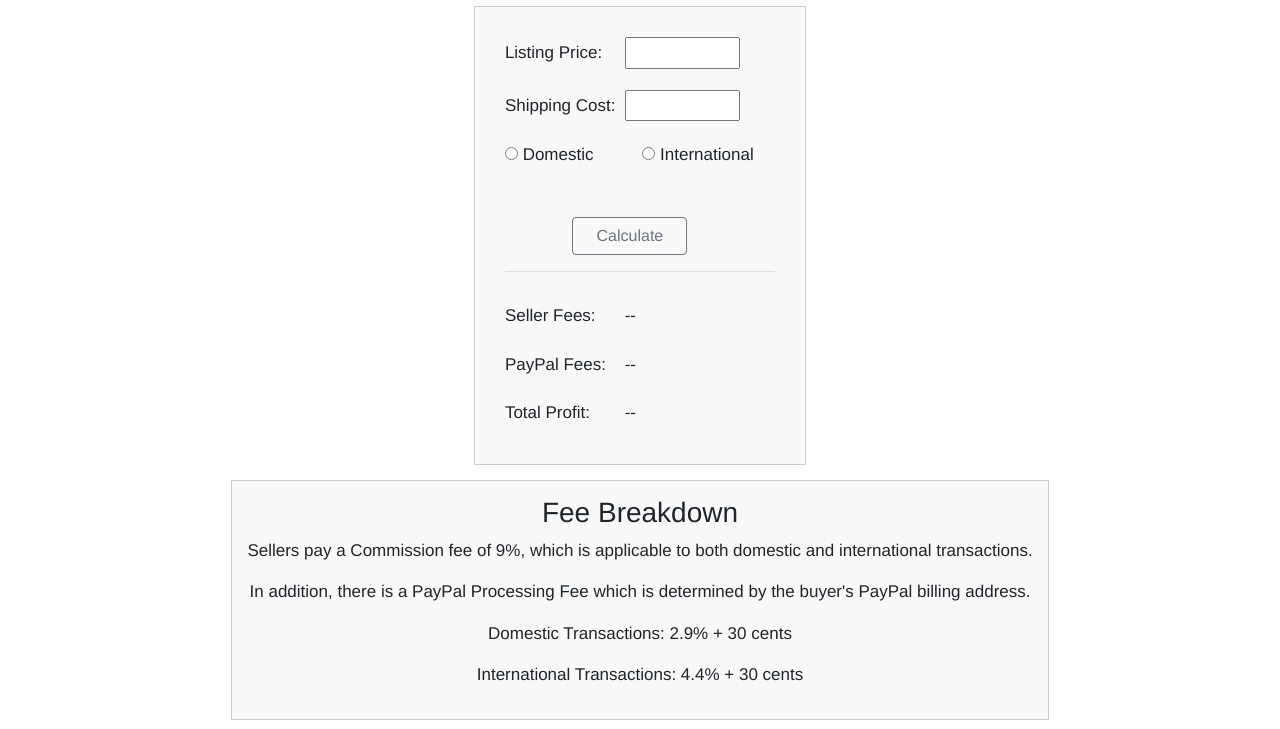
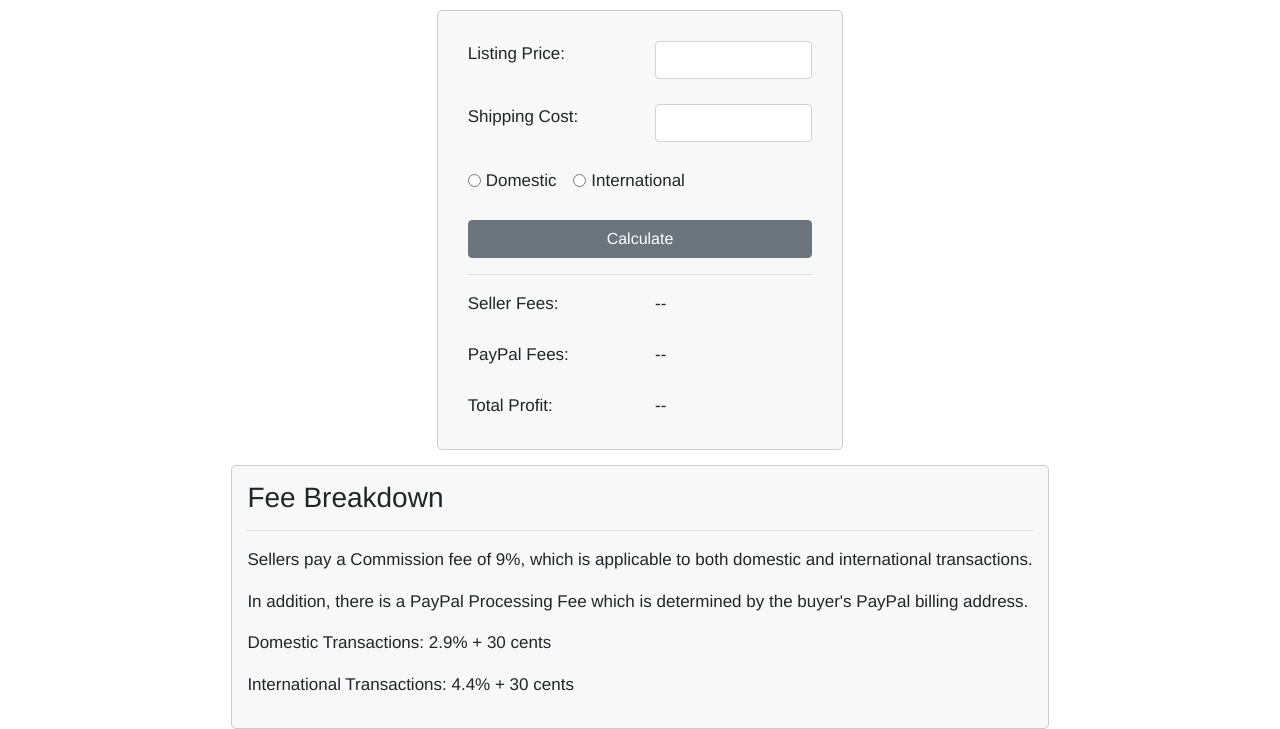
Before and after one commit to malcolmbus/Seller-Fee-Calculator, a plain HTML site: page index.html in a window 1280 px wide. Shown: the part 195-924 px from the top of the page. Drawn offline with nearby package versions, Linux system fonts and the light colour scheme.

Commit message:
Updated the styling of the application using Bootstrap.

```diff
--- a/index.html
+++ b/index.html
@@ -15,47 +15,84 @@
       <button class="tab" id="depoptab"  onclick="openTab('depop', this)">Depop</button>
     </div>
     <br>
+
     <div class="heading-container">
       <img id="grailed" class="img-responsive storetitle" src="grailed-logo.png" alt="Grailed Fees">
       <img id="depop" class="img-responsive storetitle" src="depop-logo.png" alt="Depop Fees">
     </div>
+    <br>
 
-    <br>
       <form id="form1" action="index.html" method="post">
-        <div class=" form-group">
+        <div class="row">
+          <div class="col">
           <label for="listprice">Listing Price:</label>
-          <input type="number" id="listprice" name="listprice">
         </div>
-        <div class="form-group">
+        <div class="col">
+          <input type="number" id="listprice" class="form-control" name="listprice" required>
+        </div>
+      </div>
+      <br>
+
+        <div class="row">
+          <div class="col">
           <label for="shipcost">Shipping Cost:</label>
-          <input type="number" id="shipcost" name="shipcost">
         </div>
-        <div id="radio-container" class="form-group">
-          <input type="radio" id="domestic" name="location" value="domestic">
-          <label class="radiolabel" for="domestic">Domestic</label>
-          <input type="radio" id="international" name="location" value="international">
-          <label class="radiolabel" for="international">International</label>
+          <div class="col">
+          <input type="number" id="shipcost" class="form-control" name="shipcost" required>
         </div>
+      </div>
+      <br>
+      <div id="radio-container">
+        <div class="form-check form-check-inline">
+          <input type="radio" id="domestic" class="form-check-input" name="location" value="domestic">
+          <label class="form-check-label" for="domestic">Domestic</label>
+        </div>
+        <div class="form-check form-check-inline">
+          <input type="radio" id="international" class="form-check-input" name="location" value="international">
+          <label class="form-check-label" for="international">International</label>
+        </div>
+      </div>
         <br>
-        <input class="btn btn-outline-secondary calc" id="calcbutton" type="button" form="form1" name="Calculate" value="Calculate"
-        onclick="calculateFees('grailed')">
-        <input class="btn btn-outline-secondary calc" id="calcbutton2" type="button" form="form1" name="Calculate" value="Calculate"
-        onclick="calculateFees('depop')">
 
+        <button class="btn btn-secondary btn-block calc" id="calcbutton" type="button" form="form1"
+        onclick="calculateFees('grailed')">Calculate</button>
+        <button class="btn btn-secondary btn-block calc" id="calcbutton2" type="button" form="form1"
+        onclick="calculateFees('depop')">Calculate</button>
         <hr>
-        <label class="resultlabel" id="sfees"> Seller Fees:</label>
-        <label id="sfeesresult">--</label>
+
+        <div class="row">
+          <div class="col">
+        <label class="resultlabel form-check-label" id="sfees"> Seller Fees:</label>
+      </div>
+      <div class="col">
+        <label id="sfeesresult" class="form-check-label">--</label>
+      </div>
+    </div>
         <br>
-        <label class="resultlabel" id="pfees"> PayPal Fees:</label>
-        <label id="pfeesresult">--</label>
+        <div class="row">
+          <div class="col">
+          <label class="resultlabel form-check-label" id="pfees">PayPal Fees:</label>
+        </div>
+        <div class="col">
+          <label id="pfeesresult" class="form-check-label">--</label>
+        </div>
+      </div>
+
         <br>
-        <label class="resultlabel" id="total">Total Profit:</label>
-        <label id="profitresult">--</label>
+        <div class="row">
+          <div class="col">
+          <label class="resultlabel form-check-label" id="total">Total Profit:</label>
+        </div>
+            <div class="col">
+          <label id="profitresult" class="form-check-label">--</label>
+        </div>
+</div>
       </form>
 
       <br>
-      <div class="feebreak-container" id="grailedfeeinfo">
+      <div class="container feebreak-container" id="grailedfeeinfo">
         <h3>Fee Breakdown</h3>
+        <hr>
         <p>Sellers pay a Commission fee of 9%,
         which is applicable to both domestic and international transactions.</p>
         <p>In addition, there is a PayPal Processing Fee which is determined
@@ -64,12 +101,12 @@
         <p>International Transactions: 4.4% + 30 cents</p>
       </div>
 
-      <div class="feebreak-container" id="depopfeeinfo">
+      <div class="container feebreak-container" id="depopfeeinfo">
         <h3>Fee Breakdown</h3>
+        <hr>
         <p>Sellers pay a Commission fee of 10%.</p>
         <p>In addition, there is a PayPal transaction fee of 2.9% + $0.30 in the US
-          or 2.9% + £0.30 in the UK</p>
+          or 2.9% + £0.30 in the UK.</p>
       </div>
-
   </body>
 </html>
--- a/script.js
+++ b/script.js
@@ -29,7 +29,7 @@ function openTab(storeName, tab){
   }
 
   document.getElementById(storeName).style.display = "block";
-  tab.style.backgroundColor = "#a0a0a0";
+  tab.style.backgroundColor = "#6c757d";
   tab.style.color = "#fff";
 
   if(storeName == "grailed"){
@@ -113,23 +113,15 @@ function openTab(storeName, tab){
 // validates user input
 function validateForm(storeName){
   if(document.getElementById("listprice").value == ""){
-    alert("Please enter a listing price");
     return false;
   }
   else if(document.getElementById("shipcost").value == ""){
-    alert("Please enter a shipping cost");
     return false;
   }
   if(storeName == "grailed"){
     if(document.getElementById("domestic").checked == false &&
     document.getElementById("international").checked == false){
-      alert("Please select the transaction location");
       return false;
   }
   }
 }
-
-/*
-      TODO:
-      Style the application better
-*/
--- a/style.css
+++ b/style.css
@@ -10,18 +10,17 @@ body{
 
 .tab-container{
   overflow: hidden;
-  border: 1px solid #ccc;
+  margin-bottom: 15px;
   background-color: #f8f8f8;
 }
 
 .tab-container button{
   background-color: inherit;
   border: none;
+  border-radius: 5px;
   outline: none;
-  font-size: 18px;
-  font-weight: bold;
   cursor: pointer;
-  padding: 14px 20px;
+  padding: 10px 20px;
   transition: 0.3s
 }
 
@@ -49,35 +48,19 @@ form{
   margin-right: auto;
   text-align: left;
   border: 1px solid #ccc;
+  border-radius: 5px;
   padding: 30px;
   background-color: #f8f8f8;
 }
 
-label{
-  display: inline-block;
-  width: 115px;
-}
-
-input[type=number], [type=button]{
-  width: 115px;
-}
-
-input[type=radio]{
-  margin-left: 0;
-}
-
 .calc{
-  margin-left: 67.5px;
   display: none;
 }
 
-.resultlabel{
-  margin-top: 15px;
-  font-weight: normal;
-}
-
 .feebreak-container{
+  text-align: left;
   border: 1px solid #ccc;
+  border-radius: 5px;
   width: max-content;
   margin-left: auto;
   margin-right: auto;
```
